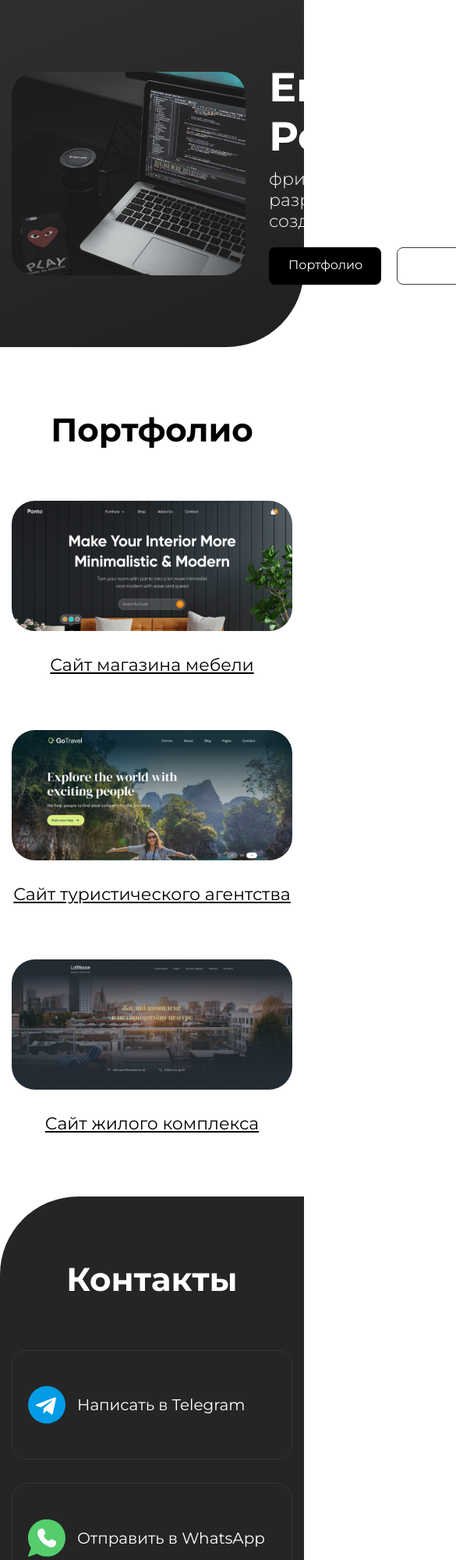
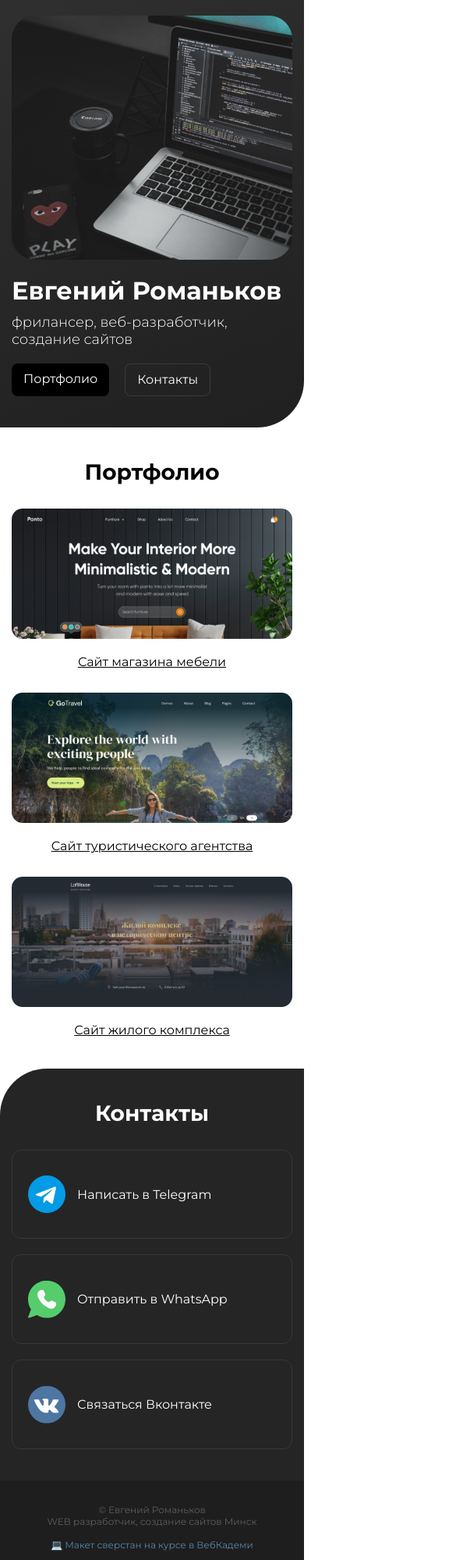
Before and after one commit to MrChester/portfolio-webcademy, a plain HTML site: page index.html in a window 390 px wide. Shown: the top 2000 px of the page at 78% size, 585 px wide, since content can reach past the window. Drawn offline with Linux system fonts and the light colour scheme.

Commit message:
feat: implement mobile media queries

```diff
--- a/css/media.css
+++ b/css/media.css
@@ -36,3 +36,119 @@
         font-size: 42px;
     }
 }
+
+@media (max-width: 767px) {
+    /* Header */
+
+    .header {
+        padding-top: 20px;
+        padding-bottom: 40px;
+        border-bottom-right-radius: 60px;
+    }
+
+    .header-row {
+        flex-direction: column;
+        align-items: flex-start;
+        row-gap: 20px;
+    }
+
+    .header-img {
+        max-width: 100%;
+        width: auto;
+        border-radius: 30px;
+    }
+
+    .header-title {
+        font-size: 32px;
+    }
+
+    .header-text {
+        font-size: 18px;
+    }
+
+    .btn {
+        height: 42px;
+        padding: 12px 15px 0;
+    }
+
+    /* Portfolio */
+
+    .portfolio {
+        padding: 40px 0;
+    }
+
+    .portfolio-title {
+        margin-bottom: 30px;
+        font-size: 28px;
+    }
+
+    .projects {
+        row-gap: 30px;
+    }
+
+    .project-img {
+        margin-bottom: 20px;
+        border-radius: 14px;
+    }
+
+    .project-title {
+        font-size: 16px;
+    }
+
+    /* Contacts */
+
+    .contacts {
+        padding: 40px 0;
+        border-top-left-radius: 60px;
+    }
+
+    .contacts-title {
+        margin-bottom: 30px;
+        font-size: 28px;
+    }
+
+    .messangers {
+        gap: 20px;
+    }
+
+    .messanger {
+        padding: 32px 20px;
+        border-radius: 12px;
+        font-size: 16px;
+    }
+
+    .footer-inner {
+        font-size: 12px;
+    }
+
+    /* Inner Page */
+
+    .inner-page {
+        padding: 40px 0 20px;
+    }
+
+    .inner-page-title {
+        font-size: 42px;
+    }
+
+    .inner-page-details {
+        row-gap: 20px;
+        margin-bottom: 20px;
+    }
+
+    .inner-page-title {
+        font-size: 28px;
+    }
+
+    .inner-page-text {
+        row-gap: 20px;
+    }
+
+    .inner-page-img {
+        margin-bottom: 20px;
+    }
+
+    .inner-page-backlink {
+        padding: 20px;
+    }
+}
```
